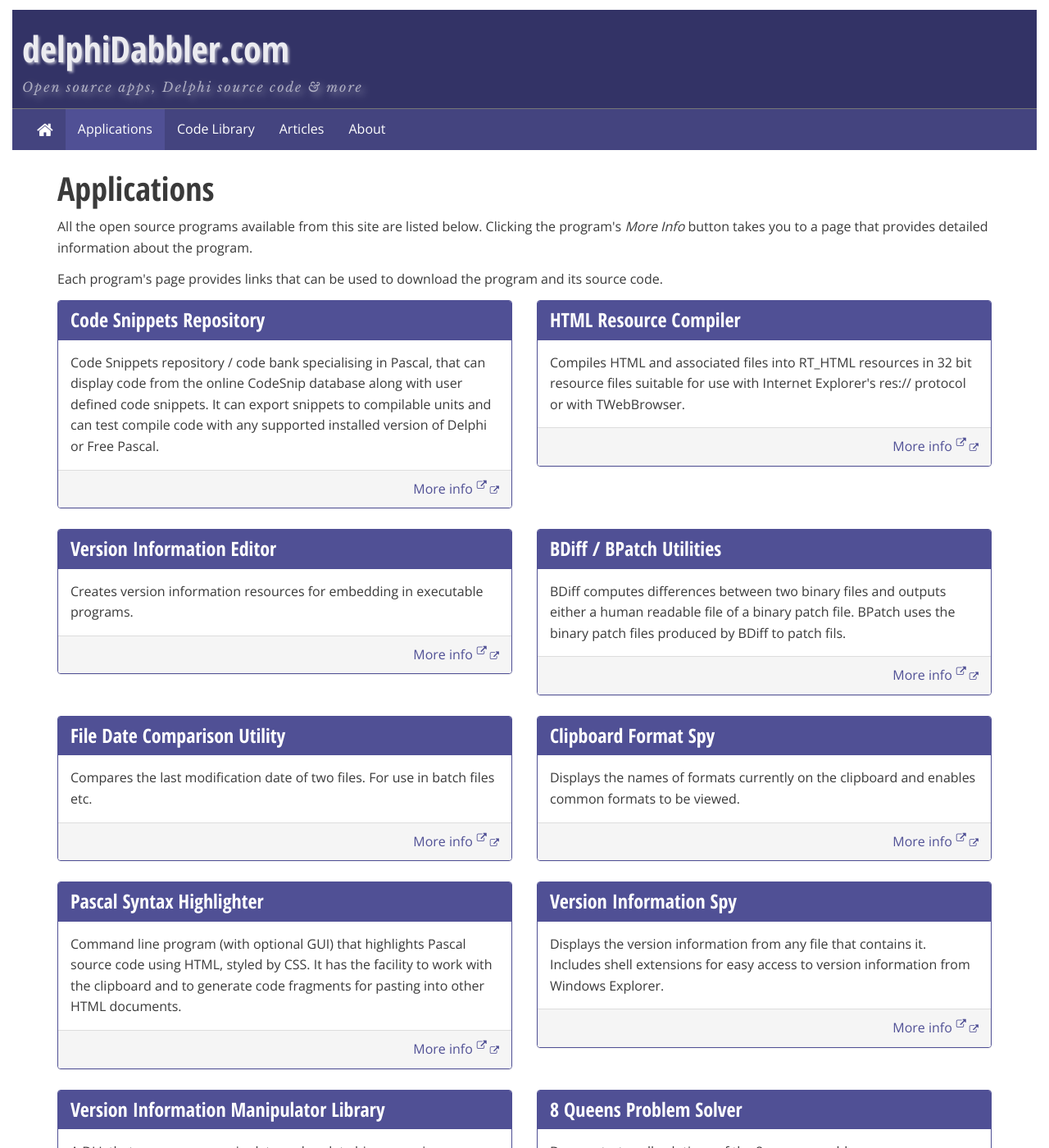
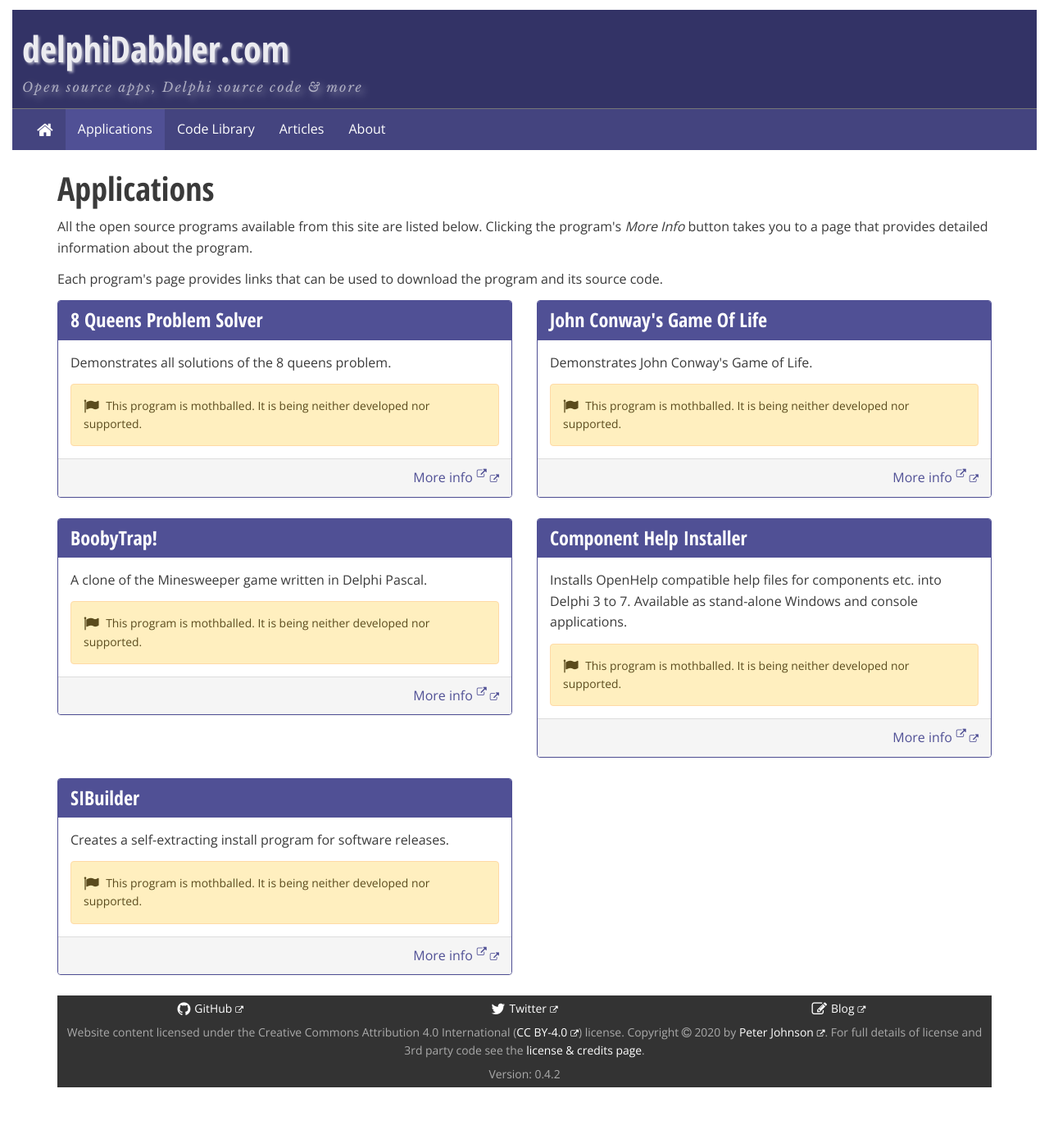
Before and after one commit to delphidabbler/delphidabbler.github.io, a Jekyll site: the page built from programs.html, in a window 1280 px wide and 1400 px high. Shown: the whole window at 82% size. Built offline with Jekyll 4.4.1, drawn with Linux system fonts in a browser that asks for light colours; nearby versions of some CDN libraries; some of the changed text lies outside the part shown.

Commit message:
Delete applications from programs.yml for applications that are now in applications collection
When all is finished programs.yml will be removed.

```diff
--- a/_data/programs.yml
+++ b/_data/programs.yml
@@ -7,61 +7,8 @@
 #       developed
 #   more-info: link to the program's own web page
 
-# TODO: replace more-info links to delphidabbler.com with links program pages on this site, as they come on line
--
-  id: codesnip
-  title: "Code Snippets Repository"
-  summary: "Code Snippets repository / code bank specialising in Pascal, that can display code from the online CodeSnip database along with user defined code snippets. It can export snippets to compilable units and can test compile code with any supported installed version of Delphi or Free Pascal."
-  mothballed: false
-  more-info: "http://codesnip.delphidabbler.com/"
--
-  id: htmlres
-  title: "HTML Resource Compiler"
-  summary: "Compiles HTML and associated files into RT_HTML resources in 32 bit resource files suitable for use with Internet Explorer's res:// protocol or with TWebBrowser."
-  mothballed: false
-  more-info: "http://delphidabbler.com/software/htmlres"
--
-  id: vied
-  title: "Version Information Editor"
-  summary: "Creates version information resources for embedding in executable programs."
-  mothballed: false
-  more-info: "http://delphidabbler.com/software/vied"
--
-  id: bdiff
-  title: "BDiff / BPatch Utilities"
-  summary: "BDiff computes differences between two binary files and outputs either a human readable file of a binary patch file. BPatch uses the binary patch files produced by BDiff to patch fils."
-  mothballed: false
-  more-info: "http://delphidabbler.com/software/bdiff"
--
-  id: compfiledate
-  title: "File Date Comparison Utility"
-  summary: "Compares the last modification date of two files. For use in batch files etc."
-  mothballed: false
-  more-info: "http://delphidabbler.com/software/compfiledate"
--
-  id: cfs
-  title: "Clipboard Format Spy"
-  summary: "Displays the names of formats currently on the clipboard and enables common formats to be viewed."
-  mothballed: false
-  more-info: "http://delphidabbler.com/software/cfs"
--
-  id: pashi
-  title: "Pascal Syntax Highlighter"
-  summary: "Command line program (with optional GUI) that highlights Pascal source code using HTML, styled by CSS. It has the facility to work with the clipboard and to generate code fragments for pasting into other HTML documents."
-  mothballed: false
-  more-info: "http://delphidabbler.com/software/pashi"
--
-  id: vispy
-  title: "Version Information Spy"
-  summary: "Displays the version information from any file that contains it. Includes shell extensions for easy access to version information from Windows Explorer."
-  mothballed: false
-  more-info: "http://delphidabbler.com/software/vis"
--
-  id: vibindata
-  title: "Version Information Manipulator Library"
-  summary: "A DLL that can access, manipulate and update binary version information data."
-  mothballed: false
-  more-info: "http://delphidabbler.com/software/vibindata"
+# Only remaining programs here are those that are mothballed
+# All others have been moved to applications collection
 -
   id: 8queens
   title: "8 Queens Problem Solver"
```
